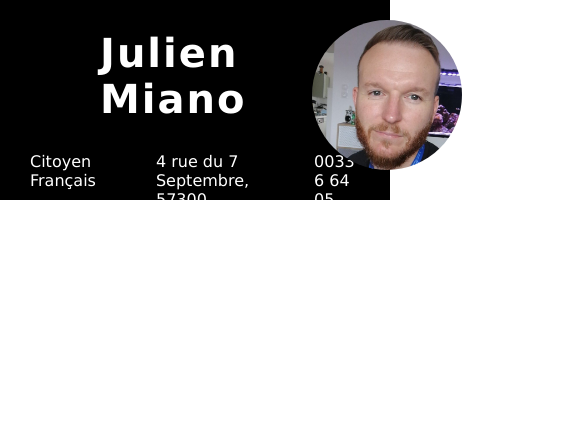
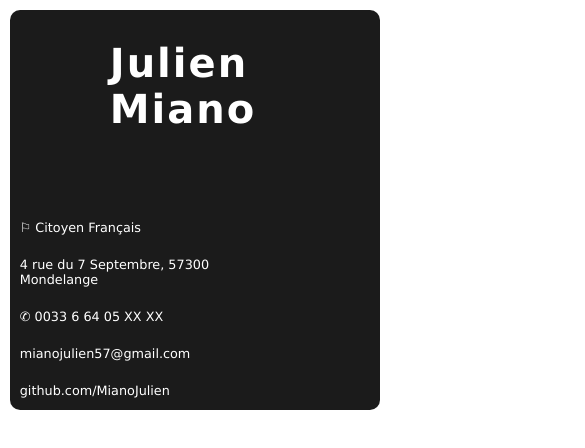
Before and after one commit to MianoJulien/CV-Julien, a plain HTML site: page index.html in a window 390 px wide. Shown: the top 448 px of the page, 585 px wide, since content can reach past the window. Drawn offline with Linux system fonts and the light colour scheme.

Commit message:
ajout du responsive sur le header

```diff
--- a/index.html
+++ b/index.html
@@ -12,11 +12,14 @@
     <header>
       <h1>Julien Miano</h1>
       <ul class="list-header">
-        <li>Citoyen Français</li>
-        <li>4 rue du 7 Septembre, 57300 Mondelange</li>
-        <li>0033 6 64 05 XX XX</li>
+        <li><span>&#9872; </span>Citoyen Français</li>
+        <li>
+          <i class="fa-solid fa-location-pin"></i>4 rue du 7 Septembre, 57300
+          Mondelange
+        </li>
+        <li><span>&#9990; </span>0033 6 64 05 XX XX</li>
         <li>mianojulien57@gmail.com</li>
-        <li>mianojulien.github.io</li>
+        <li>github.com/MianoJulien</li>
       </ul>
       <img src="./img/photo.jpg" alt="photo-cv" height="150px" />
     </header>
--- a/style.css
+++ b/style.css
@@ -8,11 +8,14 @@ body {
 }
 
 header {
-  background: black;
+  background: rgba(0, 0, 0, 0.893);
+  border-radius: 10px;
   color: white;
   height: 200px;
+  width: 95%;
   display: grid;
-  grid-template-columns: 80% 20%;
+  margin: 10px auto;
+  grid-template-columns: 75% 25%;
   grid-template-rows: 1fr 1fr;
   grid-template-areas: "h1 photo" "ul photo";
 }
@@ -26,19 +29,39 @@ h1 {
 
 ul {
   display: flex;
+  flex-wrap: wrap;
   list-style: none;
   grid-area: ul;
+  font-size: 0.8rem;
 }
 
 li {
-  margin: 20px;
   padding: 10px;
 }
 
 img {
   border-radius: 150px;
+  border: 3px solid rgb(0, 0, 0);
   right: 10px;
   top: 10px;
   grid-area: photo;
-  margin: 20px auto;
+  margin: auto;
+  padding: 5px;
 }
+
+@media screen and (max-width: 817px) {
+  img {
+    height: 100px;
+    margin: 10px;
+  }
+
+  header {
+    height: 400px;
+  }
+}
+
+@media screen and (max-width: 575px) {
+  img {
+    visibility: hidden;
+  }
+}
```
